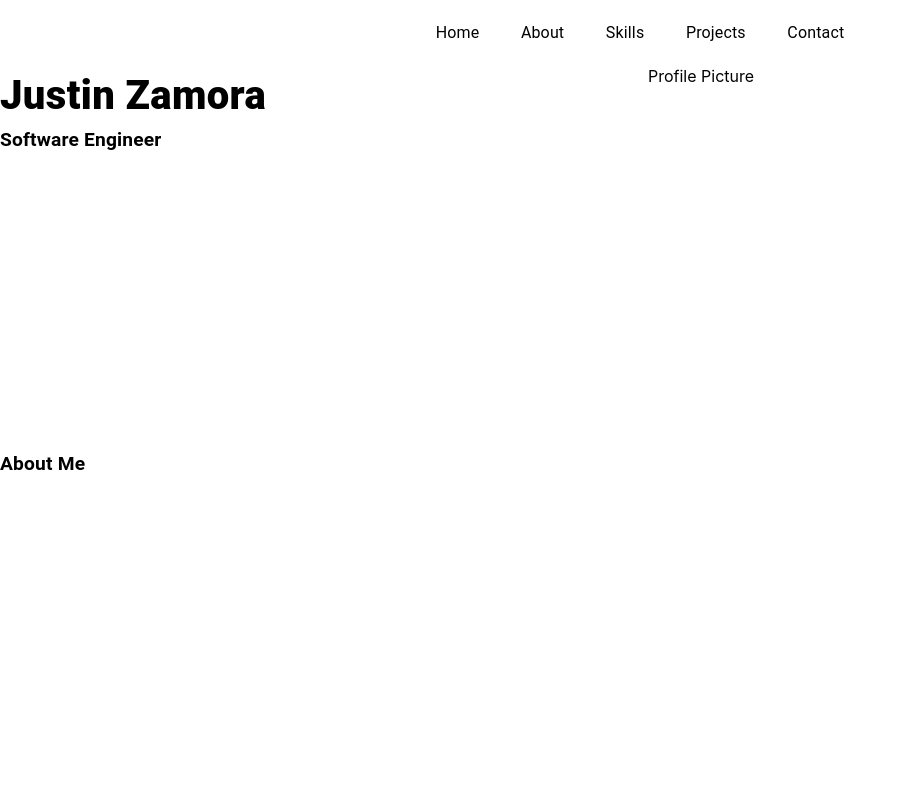
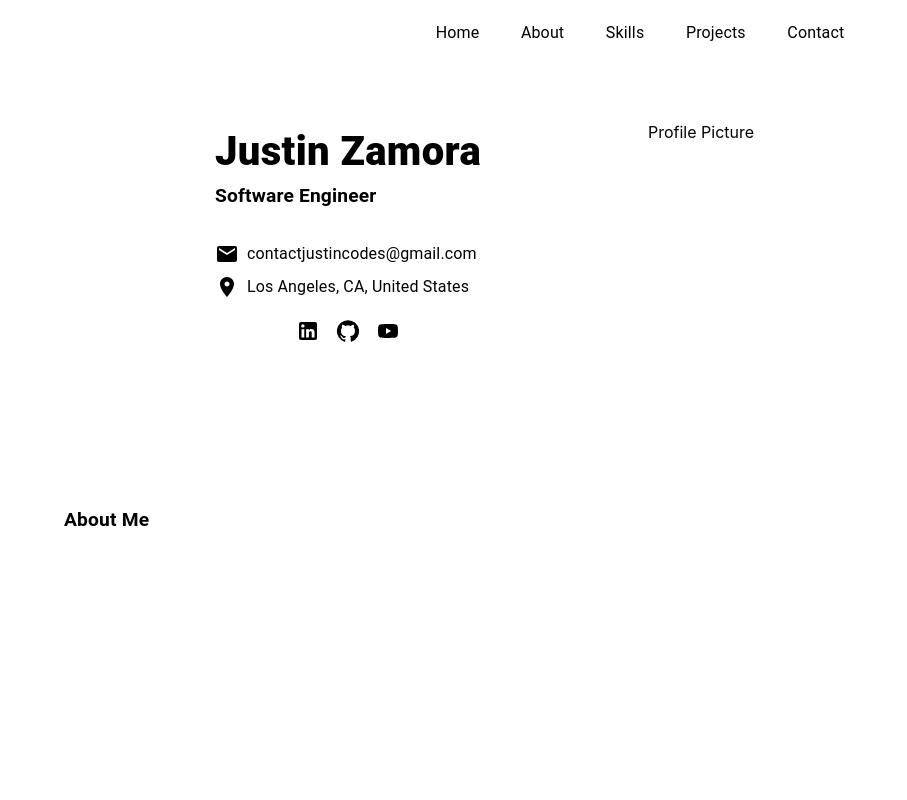
Before and after one commit to JustinsHub/Portfolio, a React (Create React App) app: page / in a window 1280 px wide. Shown: the top 800 px of the page, without its empty margins (0-907 px from the left). Built offline with nearby package versions, Linux system fonts and the light colour scheme.

Commit message:
Added Icons and links to Home

```diff
--- a/package.json
+++ b/package.json
@@ -5,6 +5,7 @@
   "dependencies": {
     "@emotion/react": "^11.9.0",
     "@emotion/styled": "^11.8.1",
+    "@mui/icons-material": "^5.8.0",
     "@mui/material": "^5.7.0",
     "@testing-library/jest-dom": "^5.16.4",
     "@testing-library/react": "^13.2.0",
--- a/src/Portfolio.tsx
+++ b/src/Portfolio.tsx
@@ -1,3 +1,4 @@
+import { Container } from '@mui/material';
 import React from 'react';
 import Home from './components/Home';
 
@@ -5,7 +6,9 @@ const Portfolio: React.FC = () => {
 
   return (
     <section>
-     <Home/>
+      <Container>
+        <Home/>
+      </Container>
     </section>
   )
 }
--- a/src/components/Home.tsx
+++ b/src/components/Home.tsx
@@ -1,4 +1,4 @@
-import { Grid, Typography } from "@mui/material";
+import { Grid, Link, Stack, Typography } from "@mui/material";
 import React from "react";
 import { GlobalBoxWrap, GlobalSubTitle } from "../styles/globalMUI";
 import Navbar from "./Navbar";
@@ -6,23 +6,57 @@ import About from "./About";
 import Skills from "./Skills";
 import Projects from "./Projects";
 import Contact from "./Contact";
+import { Box, styled } from "@mui/system";
+import EmailIcon from '@mui/icons-material/Email';
+import LocationOnIcon from '@mui/icons-material/LocationOn';
+import GitHubIcon from "@mui/icons-material/GitHub";
+import LinkedInIcon from '@mui/icons-material/LinkedIn';
+import YouTubeIcon from '@mui/icons-material/YouTube';
+
 
 const Home: React.FC = () => {
     return (
         <section>
-
             <section>
                 <Navbar/>
             </section>
 
-            <GlobalBoxWrap>
+            <GlobalBoxWrap marginTop={7}>
                 <Grid container spacing={2}>
-                    <Grid item xs={12} md={6} lg={6}>
+                    <Grid item xs={12} md={6} lg={6} sx={{display: "flex", justifyContent: "center"}}>
+                            <Box>
+                                <Typography sx={{fontSize: "2.5rem", fontWeight: "800"}}>Justin Zamora</Typography>
+                                <GlobalSubTitle>Software Engineer</GlobalSubTitle>
+                                <Box marginTop="2rem">
+                                    <Box marginTop="0.3rem">
+                                        <Grid container spacing={1}>
+                                            <Grid item>
+                                            <EmailIcon/>
+                                            </Grid>
+                                            <Grid item>
+                                            <Typography>contactjustincodes@gmail.com</Typography>
+                                            </Grid>
+                                        </Grid>
+                                    </Box>
+                                    <Box marginTop="0.3rem">
+                                        <Grid container spacing={1}>
+                                            <Grid item>
+                                            <LocationOnIcon/>
+                                            </Grid>
+                                            <Grid item>
+                                            <Typography>Los Angeles, CA, United States</Typography>
+                                            </Grid>
+                                        </Grid>
+                                    </Box>
 
-                        <Typography sx={{fontSize: "2.5rem", fontWeight: "800"}}>Justin Zamora</Typography>
-                        <GlobalSubTitle>Software Engineer</GlobalSubTitle>
+                                    <Stack direction="row" spacing={2} justifyContent="center" marginTop="1rem">
+                                        <Link href="https://www.linkedin.com/in/justincodes/" target="_blank" underline="none" color="inherit"><LinkedInIcon/></Link>
+                                        <Link href="https://github.com/JustinsHub" underline="none" target="_blank" color="inherit"><GitHubIcon/></Link>
+                                        <Link href="https://www.youtube.com/c/JustinZamora" underline="none" target="_blank" color="inherit"><YouTubeIcon/></Link>
+                                    </Stack>
+                                </Box>
+                            </Box>
                     </Grid>
-
                     <Grid item xs={0} md={6} lg={6}>
                         Profile Picture
                     </Grid>
```
Also changed, not shown: src/styles/Picture.jpeg (added), 1 other file (tests, documents, lock files or other folders).
